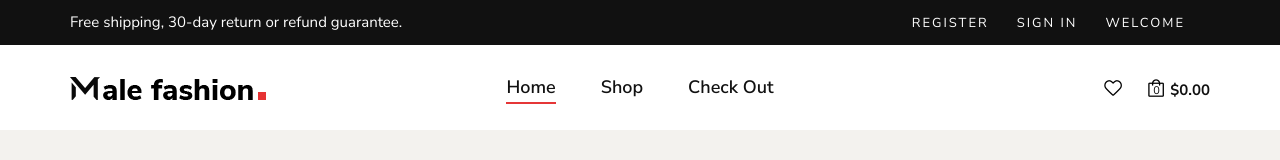
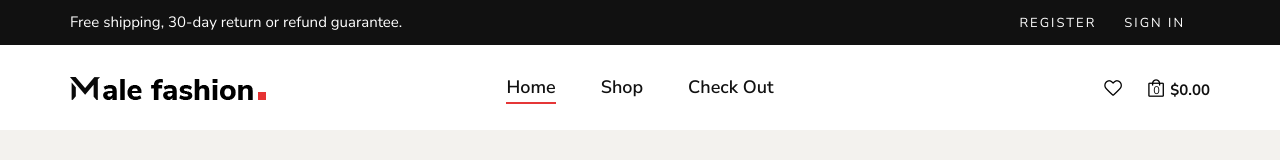
Before and after one commit to saifodin/E-commerce-angular, an Angular app: page /shop/details/1 in a window 1280 px wide. Shown: the top 160 px of the page. Built offline with nearby package versions, Linux system fonts and the light colour scheme; no server answers.

Commit message:
wasfyat test git

```diff
--- a/src/app/header/header.component.html
+++ b/src/app/header/header.component.html
@@ -44,7 +44,7 @@
             <div class="header__top__links">
               <a *ngIf="!isLogin" routerLink="register">Register</a>
               <a *ngIf="!isLogin" routerLink="login">Sign in</a>
-              <a>Welcome {{ userData?.name }}</a>
+              <a *ngIf="isLogin">Welcome {{ userData?.name }}</a>
               <a *ngIf="isLogin" routerLink="" (click)="isLogOut()">Log Out</a>
             </div>
           </div>
--- a/src/app/login/login.component.ts
+++ b/src/app/login/login.component.ts
@@ -17,9 +17,10 @@ export class LoginComponent implements OnInit {
   {
    console.log('test');
     this._AuthService.login(loginForm.value).subscribe((response)=>{
-        localStorage.setItem('userToken',response.token);
+        localStorage.setItem('userToken',response.token)
         this._AuthService.saveCurrentUser();
         this._Router.navigate(['']);
+
     })
 
   }
```
